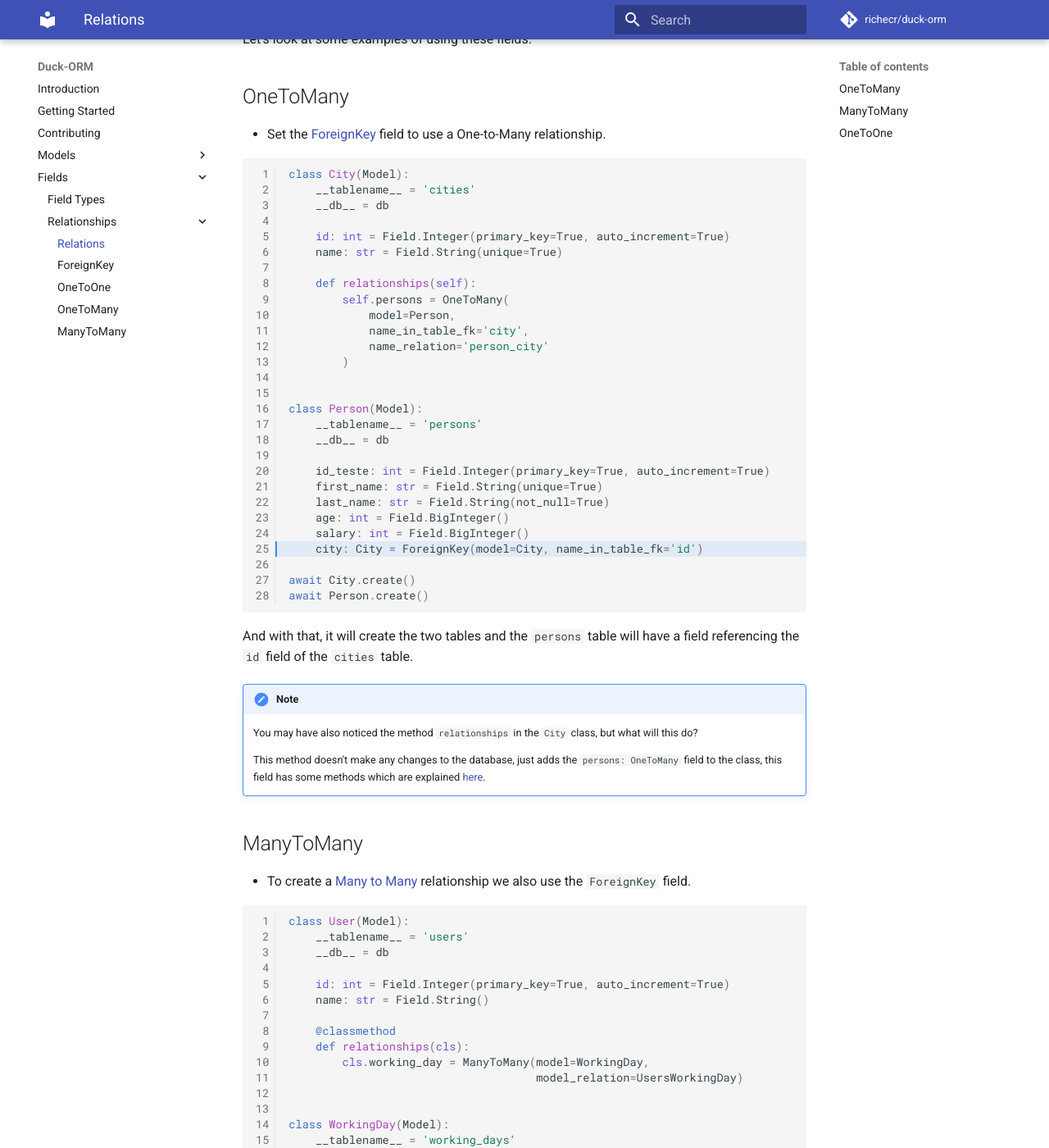
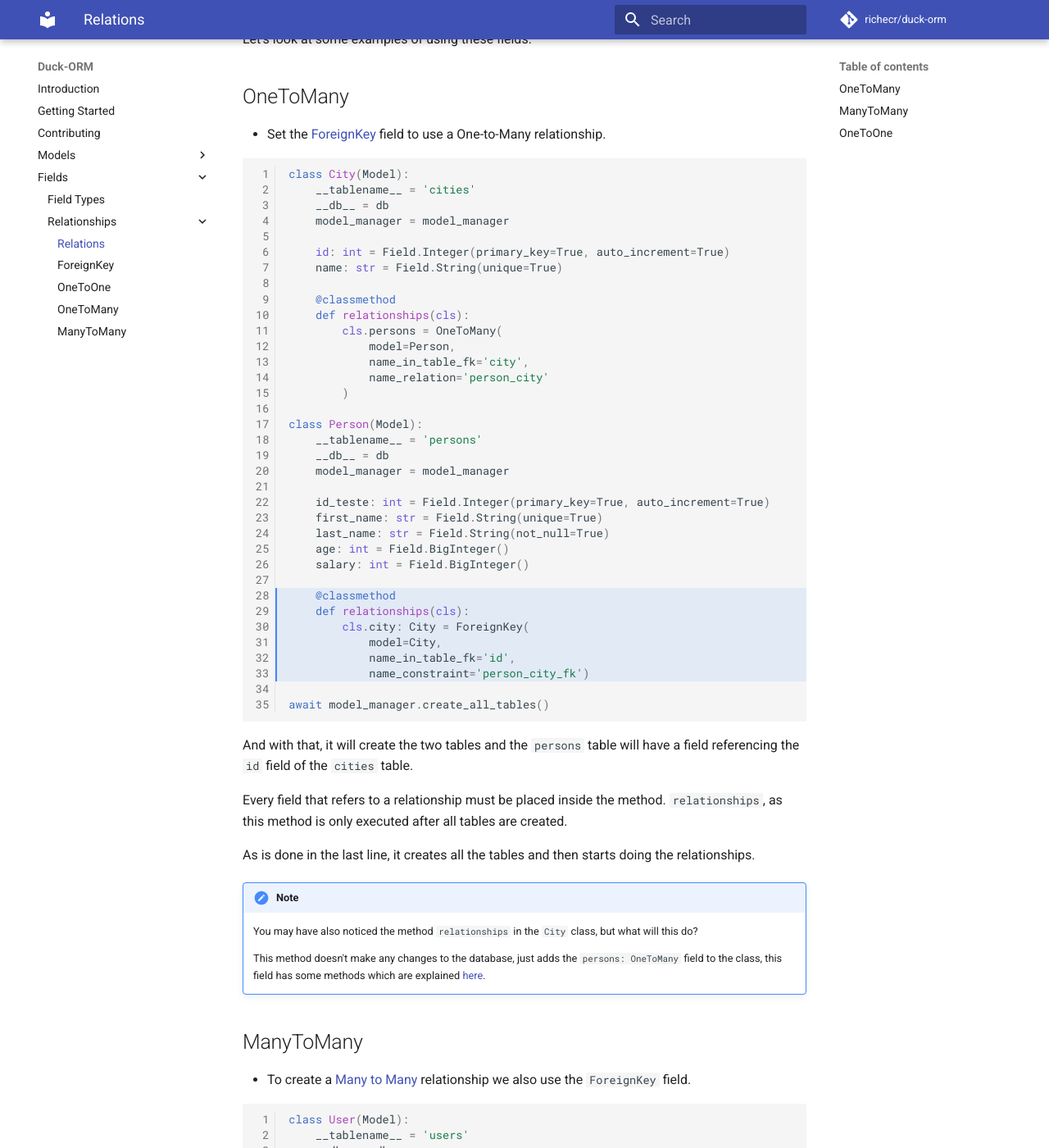
Before and after one commit to richecr/duck-orm, an MkDocs documentation site: the page built from docs/fields/relations.md, in a window 1280 px wide and 1400 px high, scrolled down 321 px. Shown: the whole window at 82% size. Built offline with MkDocs 1.6.1 and Material for MkDocs 9.7.7, drawn with Linux system fonts in a browser that asks for light colours; comment, search, counter and statistics services are not loaded; some of the changed text lies outside the part shown.

Commit message:
Refactor docs and relationships

````diff
--- a/docs/fields/relations.md
+++ b/docs/fields/relations.md
@@ -13,39 +13,52 @@ Let's look at some examples of using these fields.
 
 - Set the [ForeignKey](./foreignkey.md) field to use a One-to-Many relationship.
 
-``` python hl_lines="25"
+``` python hl_lines="28-33"
 class City(Model):
     __tablename__ = 'cities'
     __db__ = db
+    model_manager = model_manager
 
     id: int = Field.Integer(primary_key=True, auto_increment=True)
     name: str = Field.String(unique=True)
 
-    def relationships(self):
-        self.persons = OneToMany(
+    @classmethod
+    def relationships(cls):
+        cls.persons = OneToMany(
             model=Person,
             name_in_table_fk='city',
             name_relation='person_city'
         )
 
-
 class Person(Model):
     __tablename__ = 'persons'
     __db__ = db
+    model_manager = model_manager
 
     id_teste: int = Field.Integer(primary_key=True, auto_increment=True)
     first_name: str = Field.String(unique=True)
     last_name: str = Field.String(not_null=True)
     age: int = Field.BigInteger()
     salary: int = Field.BigInteger()
-    city: City = ForeignKey(model=City, name_in_table_fk='id')
 
-await City.create()
-await Person.create()
+    @classmethod
+    def relationships(cls):
+        cls.city: City = ForeignKey(
+            model=City,
+            name_in_table_fk='id',
+            name_constraint='person_city_fk')
+
+await model_manager.create_all_tables()
 ```
 
 And with that, it will create the two tables and the `persons` table will have
 a field referencing the `id` field of the `cities` table.
+
+Every field that refers to a relationship must be placed inside the method.
+`relationships`, as this method is only executed after all tables are created.
+
+As is done in the last line, it creates all the tables and then starts doing
+the relationships.
 
 !!! note
     You may have also noticed the method `relationships` in the `City` class,
@@ -64,6 +77,7 @@ a field referencing the `id` field of the `cities` table.
 class User(Model):
     __tablename__ = 'users'
     __db__ = db
+    model_manager = model_manager
 
     id: int = Field.Integer(primary_key=True, auto_increment=True)
     name: str = Field.String()
@@ -71,12 +85,12 @@ class User(Model):
     @classmethod
     def relationships(cls):
         cls.working_day = ManyToMany(model=WorkingDay,
-                                     model_relation=UsersWorkingDay)
-
+                                        model_relation=UsersWorkingDay)
 
 class WorkingDay(Model):
     __tablename__ = 'working_days'
     __db__ = db
+    model_manager = model_manager
 
     id: int = Field.Integer(primary_key=True, auto_increment=True)
     week_day: str = Field.String()
@@ -86,18 +100,25 @@ class WorkingDay(Model):
     def relationships(cls):
         cls.users = ManyToMany(model=User, model_relation=UsersWorkingDay)
 
-
 class UsersWorkingDay(Model):
-    __tablename__ = 'users_working_days'
+    __tablename__ = 'users_working_day'
     __db__ = db
+    model_manager = model_manager
 
     id: int = Field.Integer(primary_key=True, auto_increment=True)
-    users: User = ForeignKey(model=User, name_in_table_fk='id')
-    working_days: WorkingDay = ForeignKey(model=WorkingDay, name_in_table_fk='id')
 
-await User.create()
-await WorkingDay.create()
-await UsersWorkingDay.create()
+    @classmethod
+    def relationships(cls):
+        cls.users: User = ForeignKey(
+            model=User,
+            name_in_table_fk='id',
+            name_constraint='user_working_day')
+        cls.working_days: WorkingDay = ForeignKey(
+            model=WorkingDay,
+            name_in_table_fk='id',
+            name_constraint='working_day_user')
+
+await model_manager.create_all_tables()
 ```
 
 First we create the `User` and `WorkingDay` tables, they have a Many to Many
@@ -119,10 +140,11 @@ creating the relationship.
 
 - To represent the [One to One](./one_to_one.md) relationship, just make use of the `OneToOne` field.
 
-``` python  hl_lines="16-20"
+``` python  hl_lines="19-22"
 class Person(Model):
     __tablename__ = 'persons'
     __db__ = db
+    model_manager = model_manager
 
     id_teste: int = Field.Integer(primary_key=True, auto_increment=True)
     first_name: str = Field.String(unique=True)
@@ -130,20 +152,17 @@ class Person(Model):
     age: int = Field.BigInteger()
     salary: int = Field.BigInteger()
 
-
 class Contact(Model):
     __tablename__ = 'contacts'
     __db__ = db
+    model_manager = model_manager
 
-    id_person: Person = OneToOne(
-        model=Person,
-        name_relation='person_contact',
-        field='id_person'
-    )
     phone: str = Field.String(not_null=True)
 
-await Person.create()
-await Contact.create()
+    @classmethod
+    def relationships(cls):
+        cls.id_person = OneToOne(
+            model=Person, name_constraint='person_contact')
 ```
 
 We create the `Person` table and the `Contact` table. We use the `OneToOne` field.
````
Also changed, not shown: docs/fields/many_to_many.md (+17 -10 lines), docs/fields/one_to_many.md (+20 -14 lines), docs/fields/one_to_one.md (+2 -2 lines), docs/models/index.md (+37 -13 lines), 9 other files.
